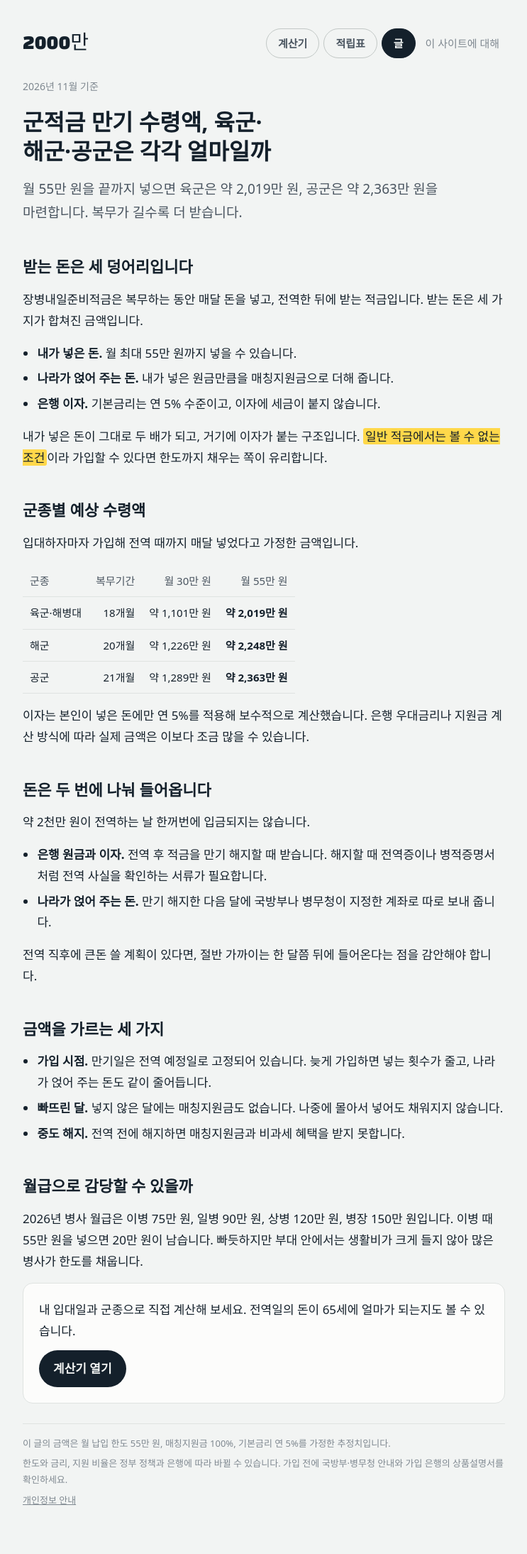
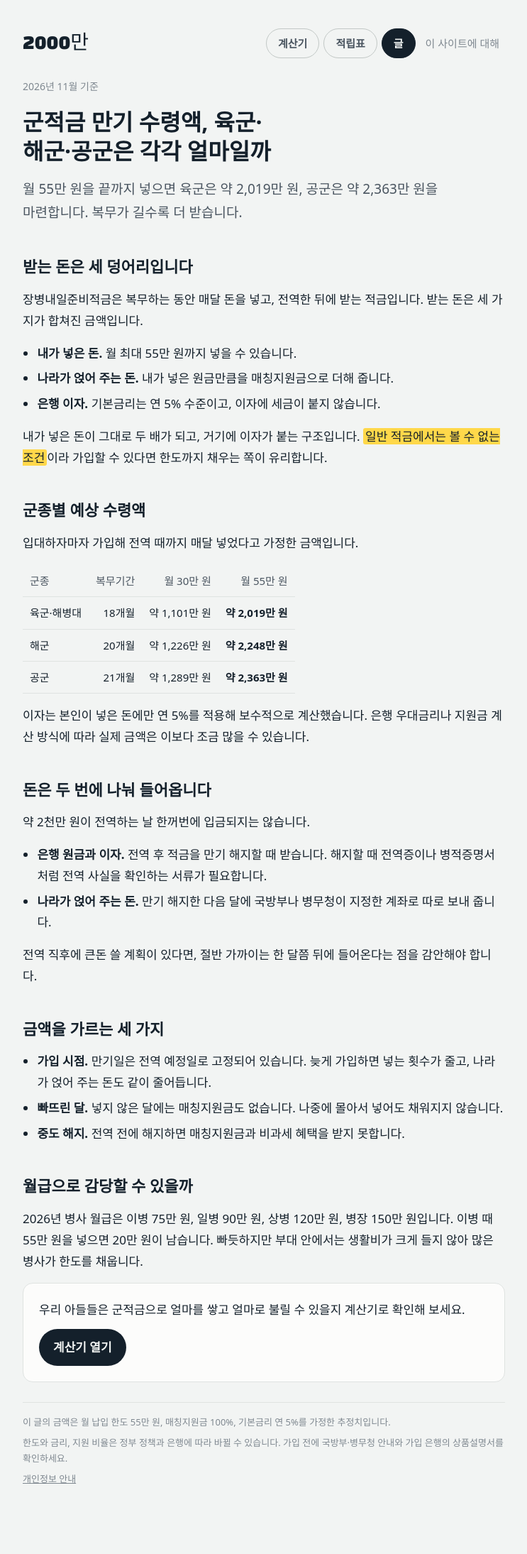
Before and after one commit to sephkwon/2000man, a Jekyll site: the page built from _posts/2026-11-10-military-savings-payout.md, in a window 1280 px wide. Shown: the whole page at 71% size, without its empty margins (268-1011 px from the left). Built offline with Jekyll 4.4.1, drawn with Linux system fonts in a browser that asks for light colours; some web fonts are replaced; after the commit the page ends 2159 px from its top, so only the background shows below that.

Commit message:
글 추가 및 cta 문구 추가

```diff
--- a/_layouts/post.html
+++ b/_layouts/post.html
@@ -7,7 +7,7 @@ layout: default
     {% if page.lede %}<p class="lede">{{ page.lede }}</p>{% endif %}
 {{ content }}
     <div class="cta">
-      <p>{{ page.cta | default: "내 입대일과 군종으로 직접 계산해 보세요. 전역일의 돈이 65세에 얼마가 되는지도 볼 수 있습니다." }}</p>
+      <p>{{ page.cta | default: "우리 아들들은 군적금으로 얼마를 쌓고 얼마로 불릴 수 있을지 계산기로 확인해 보세요." }}</p>
       <a class="btn" href="{{ '/' | relative_url }}" onclick="try{gtag('event','cta_calculator',{post:'{{ page.slug }}'})}catch(e){}">계산기 열기</a>
     </div>
   </article>
--- a/style.css
+++ b/style.css
@@ -57,4 +57,5 @@ footer{font-size:13px;color:var(--muted);border-top:1px solid var(--line);paddin
 @media (max-width:640px){h1{font-size:26px}}
 article table{display:block;overflow-x:auto;width:max-content;max-width:100%}
 article h2:first-child{margin-top:0}
+article img{display:block;max-width:100%;max-height:640px;width:auto;height:auto;margin:0 auto;border:1px solid var(--line);border-radius:12px}
 article h3{font-size:18px;line-height:1.5;margin:14px 0 0}
```
Also changed, not shown: _posts/2026-11-12-platoon-leader-message.md (added, +19 -0 lines), assets/images/platoon-message.png (added), 2 other files.
